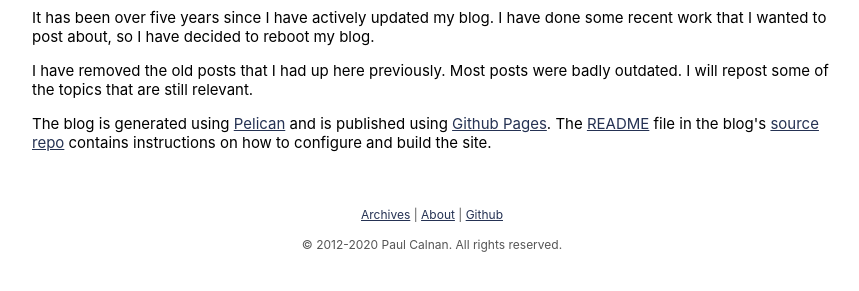
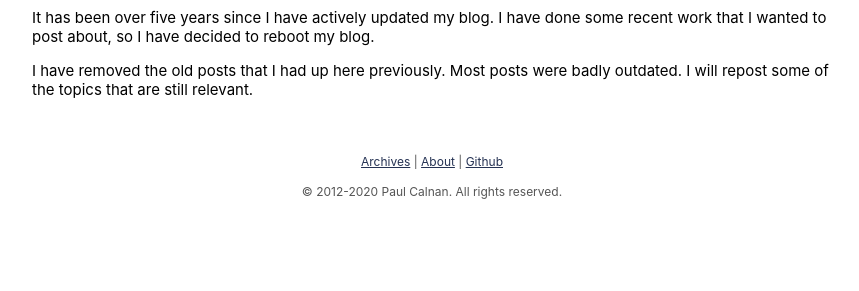
Before and after one commit to pwc3/pwc3.github.io, a plain HTML site: page archives/2020/5/reboot.html in a window 1280 px wide. Shown: the part 163-454 px from the top of the page, without its empty margins (208-1067 px from the left). Drawn offline with Linux system fonts and the light colour scheme.

Commit message:
Update Reboot article

```diff
--- a/archives/2020/5/reboot.html
+++ b/archives/2020/5/reboot.html
@@ -37,7 +37,6 @@
   <div class="date">Published May 10, 2020</div>
   <p>It has been over five years since I have actively updated my blog. I have done some recent work that I wanted to post about, so I have decided to reboot my blog.</p>
 <p>I have removed the old posts that I had up here previously. Most posts were badly outdated. I will repost some of the topics that are still relevant.</p>
-<p>The blog is generated using <a href="https://blog.getpelican.com">Pelican</a> and is published using <a href="https://pages.github.com">Github Pages</a>. The <a href="https://github.com/pwc3/pwc3.github.io/blob/master/README.md">README</a> file in the blog's <a href="https://github.com/pwc3/pwc3.github.io">source repo</a> contains instructions on how to configure and build the site.</p>
 </div>
 
 
```
Also changed, not shown: author/paul-calnan.html (+0 -1 lines), category/misc.html (+0 -1 lines), index.html (+0 -1 lines).
